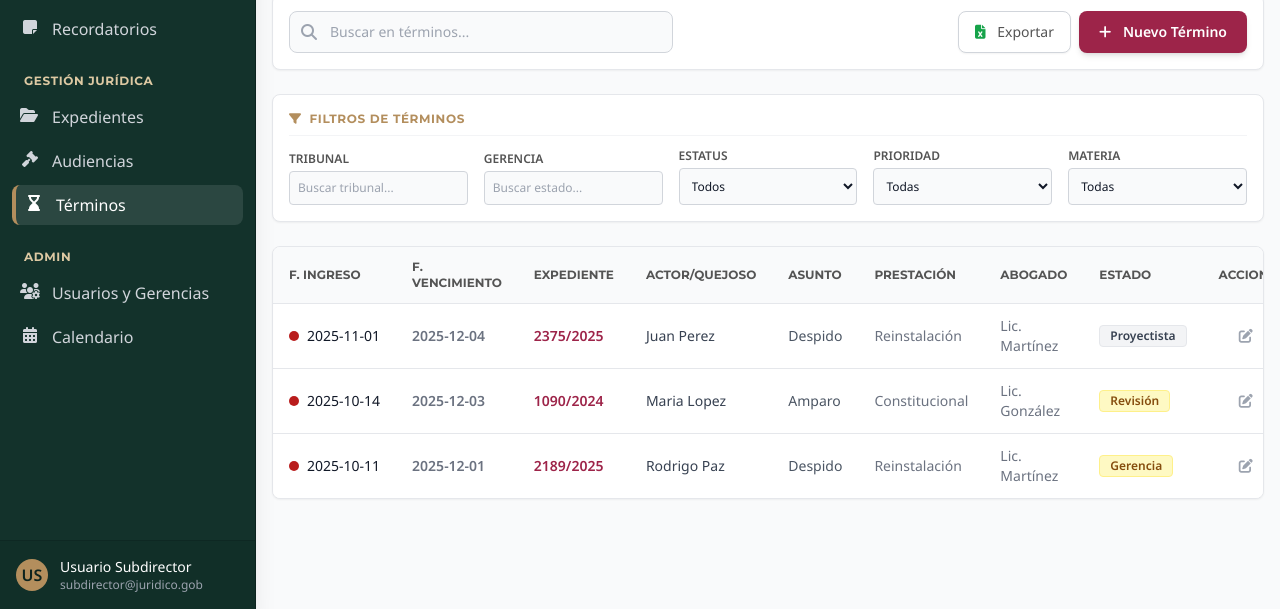
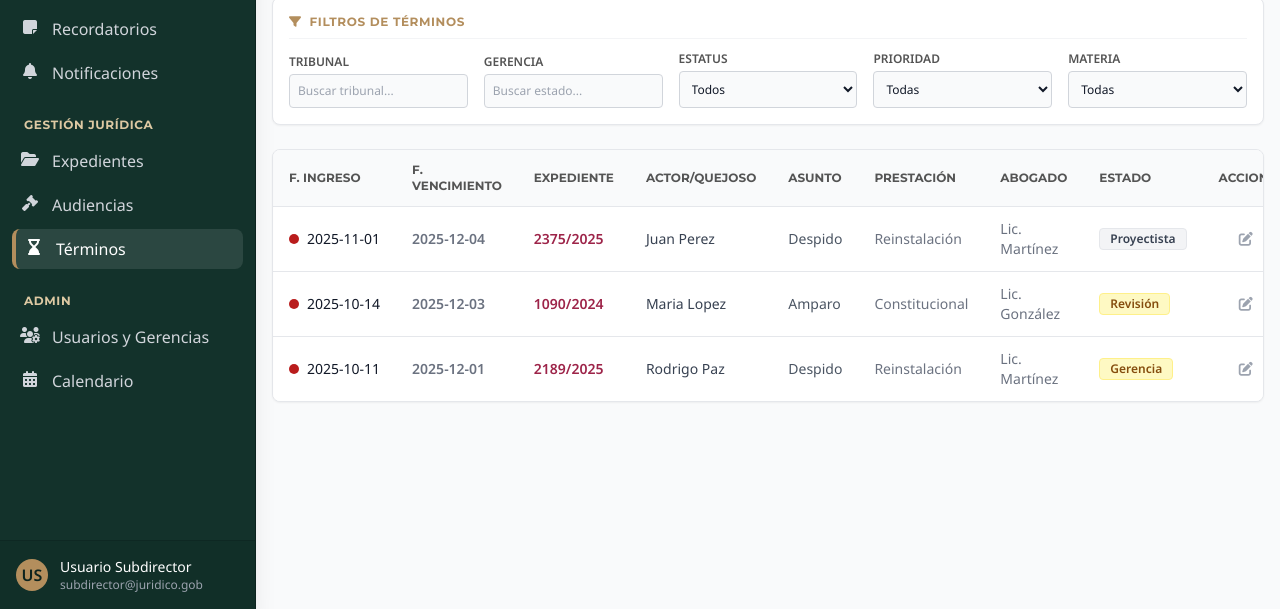
Before and after one commit to rodrigopazTech/juridico, a plain HTML site: page terminos/index.html in a window 1280 px wide. Shown: the part 191-800 px from the top of the page. Drawn offline with Linux system fonts and the light colour scheme.

Commit message:
eliminacion de navbar

```diff
--- a/components/sidebar.html
+++ b/components/sidebar.html
@@ -29,13 +29,19 @@
                     <span class="ms-3">Recordatorios</span>
                 </a>
             </li>
+            <li>
+                <a href="../notificaciones-module/index.html" class="nav-item flex items-center p-2 text-gray-300 rounded-lg hover:bg-gob-verdeDark hover:text-white group transition-all duration-200" id="nav-notificaciones">
+                    <i class="fas fa-bell w-5 h-5 text-center transition duration-75 group-hover:text-gob-oro"></i>
+                    <span class="ms-3">Notificaciones</span>
+                    </a>
+            </li>
         </ul>
 
         <div class="px-3 mb-2 text-xs font-bold text-gob-oroLight uppercase tracking-wider font-headings">Gestión Jurídica</div>
         <ul class="space-y-1 font-medium mb-6">
             <li>
-                <a href="../expediente-module/index.html" class="nav-item flex items-center p-2 text-gray-300 ...">
-                    <i class="fas fa-folder-open w-5 h-5 ..."></i>
+                <a href="../expediente-module/index.html" class="nav-item flex items-center p-2 text-gray-300 rounded-lg hover:bg-gob-verdeDark hover:text-white group transition-all duration-200">
+                    <i class="fas fa-folder-open w-5 h-5 text-center transition duration-75 group-hover:text-gob-oro"></i>
                     <span class="ms-3">Expedientes</span>
                 </a>
             </li>
@@ -81,4 +87,4 @@
             </div>
         </div>
     </div>
-  </aside>
+</aside>
--- a/terminos/index.html
+++ b/terminos/index.html
@@ -16,7 +16,6 @@
     <div data-include="../components/sidebar.html"></div>
 
     <div class="p-4 sm:ml-64">
-        <div data-include="../components/navbar.html"></div>
 
         <div class="mb-6">
             <h1 class="text-3xl font-bold text-gob-gris font-headings">
```
Also changed, not shown: agenda-general-module/index.html (+0 -1 lines), audiencias/index.html (+0 -1 lines), calendario-module/index.html (+0 -1 lines), dashboard-module/index.html (+0 -1 lines), expediente-module/expediente-detalle.html (+0 -1 lines), expediente-module/index.html (+0 -1 lines), notificaciones-module/index.html (+0 -1 lines), recordatorios-module/index.html (+0 -1 lines), usuario-module/index.html (+0 -1 lines).
